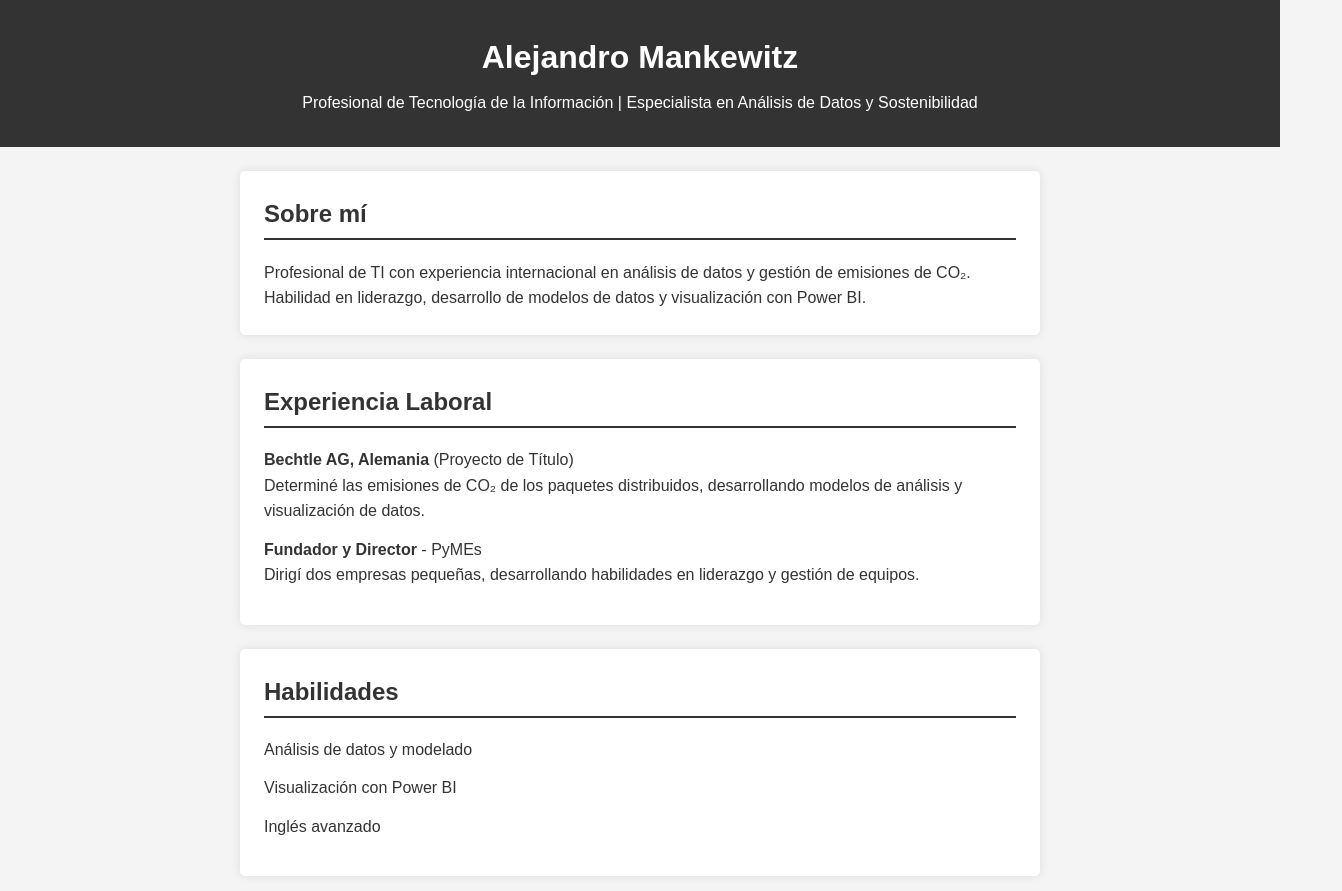
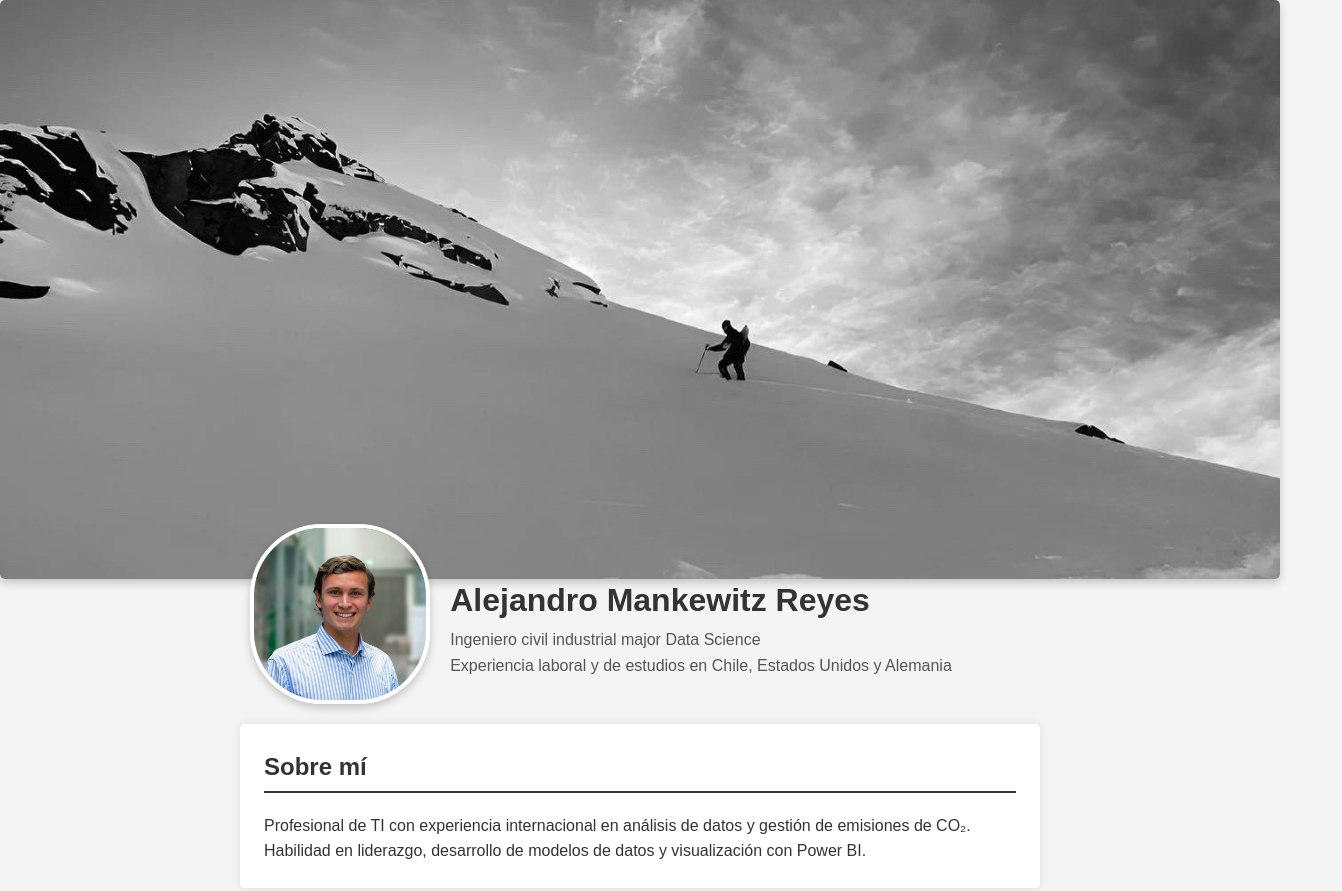
Before and after one commit to amankewitz/CV, a plain HTML site: page index.html in a window 1280 px wide. Shown: the top 891 px of the page, 1342 px wide, since content can reach past the window. Drawn offline with Linux system fonts and the light colour scheme.

Commit message:
Agruege imagenes centro

```diff
--- a/index.html
+++ b/index.html
@@ -3,14 +3,23 @@
 <head>
   <meta charset="UTF-8">
   <meta name="viewport" content="width=device-width, initial-scale=1.0">
-  <title>Mi CV - Alejandro</title>
+  <title>CV - Alejandro Mankewitz</title>
   <link rel="stylesheet" href="styles.css">
 </head>
 <body>
-  <header>
-    <h1>Alejandro Mankewitz</h1>
-    <p>Profesional de Tecnología de la Información | Especialista en Análisis de Datos y Sostenibilidad</p>
-  </header>
+
+  <!-- Imagen de portada -->
+  <img src="Portada.jpg" alt="Imagen de portada" class="cover-image">
+
+  <div class="profile-container">
+    <!-- Imagen de perfil -->
+    <img src="perfil.JPG" alt="Foto de perfil" class="profile-image">
+    <div class="profile-text">
+      <h1>Alejandro Mankewitz Reyes</h1>
+      <p>Ingeniero civil industrial major Data Science</p>
+      <p>Experiencia laboral y de estudios en Chile, Estados Unidos y Alemania</p>
+    </div>
+  </div>
 
   <section id="about">
     <h2>Sobre mí</h2>
@@ -45,7 +54,7 @@
   </section>
 
   <footer>
-    <p>&copy; 2024 Alejandro [Tu Apellido]. Todos los derechos reservados.</p>
+    <p>&copy; 2024 Alejandro Mankewitz. Todos los derechos reservados.</p>
   </footer>
 
   <script src="script.js"></script>
--- a/styles.css
+++ b/styles.css
@@ -55,3 +55,44 @@
     color: #fff;
     margin-top: 2em;
   }
+  .cover-image {
+    width: 100%;        /* Ajusta el ancho de la imagen al tamaño de la pantalla */
+    height: auto;       /* Mantiene la proporción de la imagen */
+    border-radius: 5px; /* Bordes redondeados opcionales */
+    box-shadow: 0 4px 8px rgba(0, 0, 0, 0.2); /* Sombra suave opcional */
+  }
+
+  .profile-image {
+    width: 180px;                  /* Ajusta el tamaño de la imagen de perfil */
+    height: 180px;                 /* Ajusta la altura de la imagen de perfil */
+    border-radius: 40%;            /* Hace que la imagen sea redonda */
+    object-fit: cover;             /* Ajusta la imagen para que llene el círculo */
+    border: 4px solid white;       /* Bordes blancos para destacar la imagen */
+    box-shadow: 0 4px 8px rgba(0, 0, 0, 0.2); /* Sombra opcional */
+    margin-right: 20px;
+  }
+  #about {
+    margin-top: 50px; /* Ajusta este valor para aumentar o disminuir la distancia */
+  }
+
+  .profile-container {
+    display: flex; /* Usa flexbox para alinear horizontalmente */
+    align-items: center; /* Centra verticalmente la imagen y el texto */
+    margin: -62px; /* Espaciado alrededor del contenedor */
+    justify-content: center;
+    margin-left: -140px; /* Mueve el contenedor 20 píxeles a la izquierda */
+    margin-bottom: -30px; /* Añade espacio inferior para separar de la siguiente sección */
+
+  }
+
+  .profile-text h1 {
+    margin-bottom: 1px; /* Espacio entre el nombre y la descripción */
+  }
+
+  .profile-text p {
+    color: #555; /* Color más suave para la descripción */
+  }
+
+  .profile-text {
+    margin-top: 25px;
+  }
```
Also changed, not shown: Portada.jpg (added), perfil.JPG (added).
